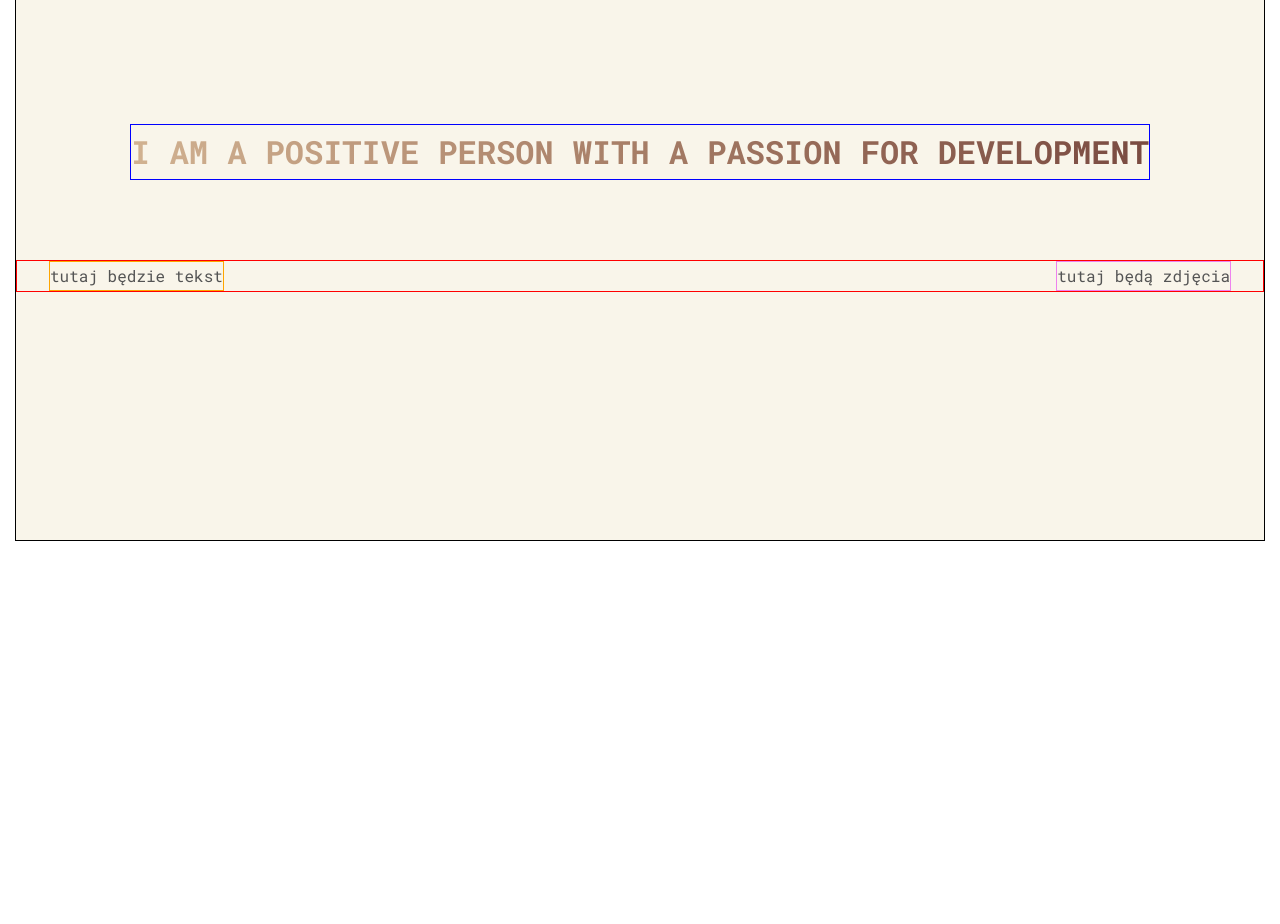
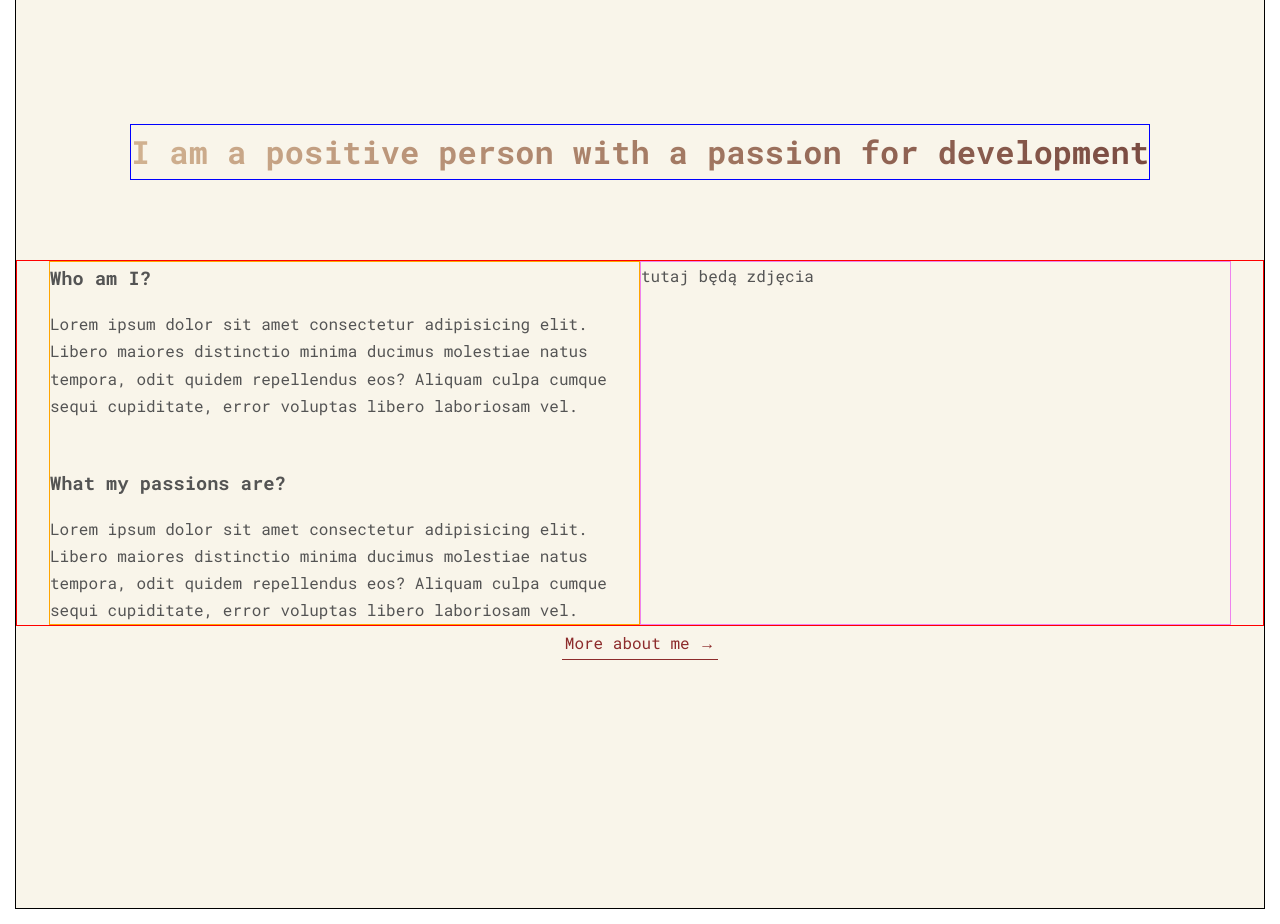
Before and after one commit to karolinaJot/MyPageProject, a website: page index.html in a window 1280 px wide. Shown: the part 780-1704 px from the top of the page. Before the commit the page ends 1336 px from the top, so only its background shows below. Drawn offline with Linux system fonts and the light colour scheme.

Commit message:
add layout elements

```diff
--- a/index.html
+++ b/index.html
@@ -42,14 +42,28 @@
                 I am a positive person with a passion for development
             </h2>
             <div class="content-about">
-                <div class="content-about__text u-margin-left-2">
-                    tutaj będzie tekst
+                <div class="content-about__text u-margin-left-2 u-column-2">
+                    <h3 class="heading-tertiaty u-margin-bottom-1">Who am I?</h3>
+                    <p class="paragraph u-margin-bottom-3">Lorem ipsum dolor sit amet
+                        consectetur adipisicing elit. Libero maiores distinctio minima ducimus molestiae natus tempora,
+                        odit quidem repellendus eos? Aliquam
+                        culpa cumque sequi cupiditate, error voluptas libero
+                        laboriosam vel.
+                    </p>
+                    <h3 class="heading-tertiaty u-margin-bottom-1">What my passions are?</h3>
+                    <p class="paragraph">Lorem ipsum dolor sit amet
+                        consectetur adipisicing elit. Libero maiores distinctio minima ducimus molestiae natus tempora,
+                        odit quidem repellendus eos? Aliquam
+                        culpa cumque sequi cupiditate, error voluptas libero
+                        laboriosam vel.
+                    </p>
                 </div>
-                <div class="content-about__img u-margin-right-2">
+                <div class="content-about__img u-margin-right-2 u-column-2">
                     tutaj będą zdjęcia
                 </div>
-
-
+            </div>
+            <div class="btn-box">
+                <a href="#" class="btn-text">More about me &rarr;</a>
             </div>
         </section>
     </main>
--- a/sass/base/_utilities.scss
+++ b/sass/base/_utilities.scss
@@ -1,5 +1,11 @@
 .u-margin-bottom-5 { margin-bottom: 5rem; }
+.u-margin-bottom-3 { margin-bottom: 3rem; }
+.u-margin-bottom-1 { margin-bottom: 1rem;}
 
 .u-margin-left-2 { margin-left: 2rem; }
 
 .u-margin-right-2 { margin-right: 2rem; }
+
+.u-column-2 {
+    flex: 1;
+}
--- a/sass/components/_button.scss
+++ b/sass/components/_button.scss
@@ -35,3 +35,29 @@
    }
 
    }
+
+   .btn-text {
+       &:link,
+       &:visited {
+        color: $color-red-prim;
+        display: inline-block;
+        text-decoration: none;
+        border-bottom: 1px solid $color-red-prim;
+        padding: 3px;
+        transition: all .2s;
+       }
+
+       &:hover {
+            color: $color-white;
+            background-color: $color-red-prim;
+            box-shadow: 0 .8rem 1.2rem rgba($color-black, 0.2);
+            transform: translateY(-2px);
+       }
+
+       &:active {
+            box-shadow: 0 .4rem .8rem rgba($color-black, 0.2);
+            transform: translateY(0);
+       }
+
+
+   }
--- a/sass/pages/_about.scss
+++ b/sass/pages/_about.scss
@@ -11,7 +11,6 @@
 .heading-secondary {
     border: 1px solid blue;
     font-size: 2rem;
-    text-transform: uppercase;
     font-weight: 700;
     display: inline-block;
     color: transparent;
@@ -25,6 +24,7 @@
     width: 100%;
     border: 1px solid red;
     display: flex;
+    flex-direction: row;
     justify-content: space-between;
 
     &__text{
@@ -34,5 +34,12 @@
     &__img{
         border: 1px solid violet;
     }
+}
 
+.heading-tertiary {
+    font-weight: 700;
 }
+
+.paragraph {
+    font-weight: 400;
+}
```
Also changed, not shown: css/styles.css, sass/abstracts/_variables.scss (line endings or trailing spaces).
